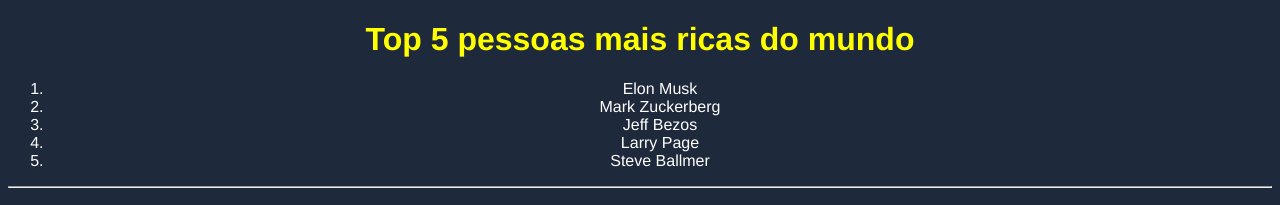
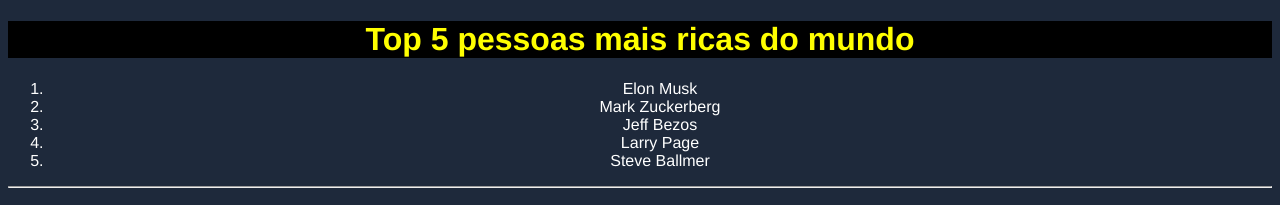
Before and after one commit to RicardoMedeiros11ati/atividade-4, a plain HTML site: page index.html in a window 1280 px wide. Shown: the top 205 px of the page. Drawn offline with Linux system fonts and the light colour scheme.

Commit message:
style: header background

```diff
--- a/index.html
+++ b/index.html
@@ -10,7 +10,9 @@
 
 <body>
     <div>
-    <h1>Top 5 pessoas mais ricas do mundo</h1>
+        <header>
+            <h1>Top 5 pessoas mais ricas do mundo</h1>
+        </header>
     <ol>
         <li> Elon Musk</li>
         <li> Mark Zuckerberg</li>
--- a/style.css
+++ b/style.css
@@ -13,6 +13,7 @@
 body{
     background-color: #1e293b;
     font-family: 'Franklin Gothic Medium', 'Arial Narrow', Arial, sans-serif;
+
 }
 
 div {
@@ -26,3 +27,7 @@
 li {
     color: white;
 }
+
+header {
+    background-color: #000000;
+}
```
